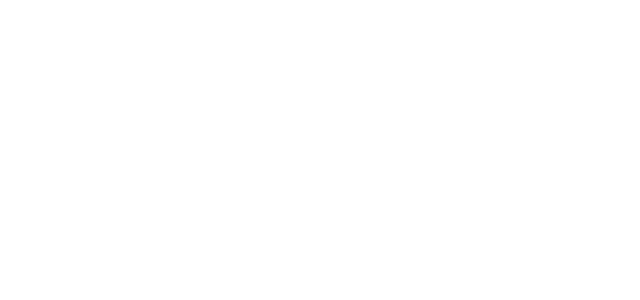
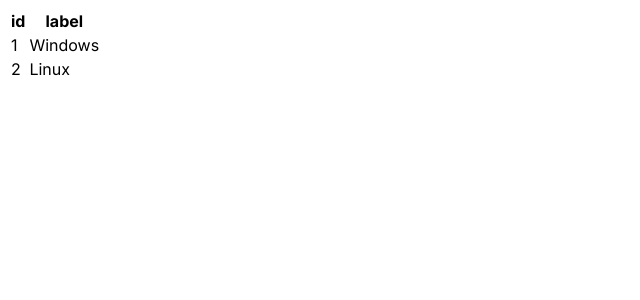
Before and after one commit to justy777/nextjs-example, a Next.js app: page / in a window 1280 px wide. Shown: the top 300 px of the page, without its empty margins (0-640 px from the left). Built offline with nearby package versions, Linux system fonts and the light colour scheme.

Commit message:
Create new DataTable component, and start prettier config

```diff
--- a/package.json
+++ b/package.json
@@ -15,6 +15,7 @@
   },
   "devDependencies": {
     "eslint": "^8",
-    "eslint-config-next": "14.1.4"
+    "eslint-config-next": "14.1.4",
+    "eslint-config-prettier": "^9.1.0"
   }
 }
--- a/src/app/page.js
+++ b/src/app/page.js
@@ -1,11 +1,14 @@
-import Image from "next/image";
+import DataTable from "@/components/DataTable";
 
 export default function Home() {
+  const data = [
+    { id: 1, label: "Windows" },
+    { id: 2, label: "Linux" },
+  ];
+
   return (
     <main>
-      <table>
-
-      </table>
+      <DataTable data={data} />
     </main>
   );
 }
--- /dev/null
+++ b/src/components/DataTable.js
@@ -0,0 +1,29 @@
+import React from "react";
+
+const DataTable = ({ data }) => {
+  const headers = Object.keys(data[0]);
+  const rows = data.map((item) => Object.values(item));
+
+  return (
+    <table>
+      <thead>
+        <tr>
+          {headers.map((header) => (
+            <th key={header}>{header}</th>
+          ))}
+        </tr>
+      </thead>
+      <tbody>
+        {rows.map((row, index) => (
+          <tr key={index}>
+            {row.map((cell, index) => (
+              <td key={index}>{cell}</td>
+            ))}
+          </tr>
+        ))}
+      </tbody>
+    </table>
+  );
+};
+
+export default DataTable;
```
Also changed, not shown: .eslintrc.json, 2 other files (tests, documents, lock files or other folders).
